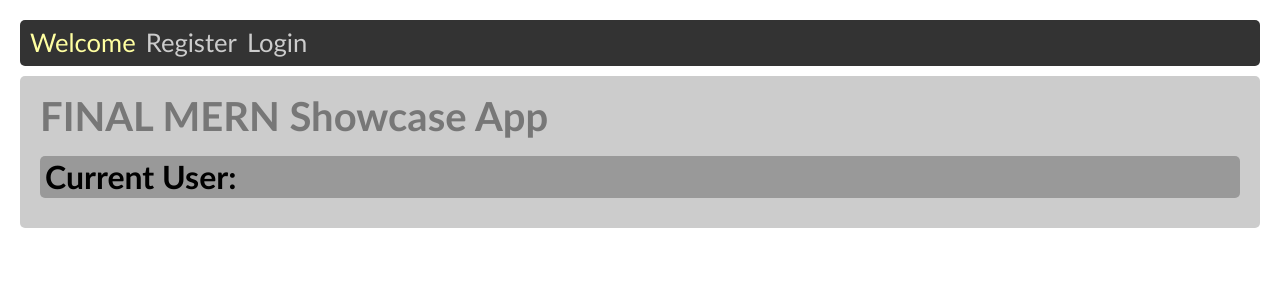
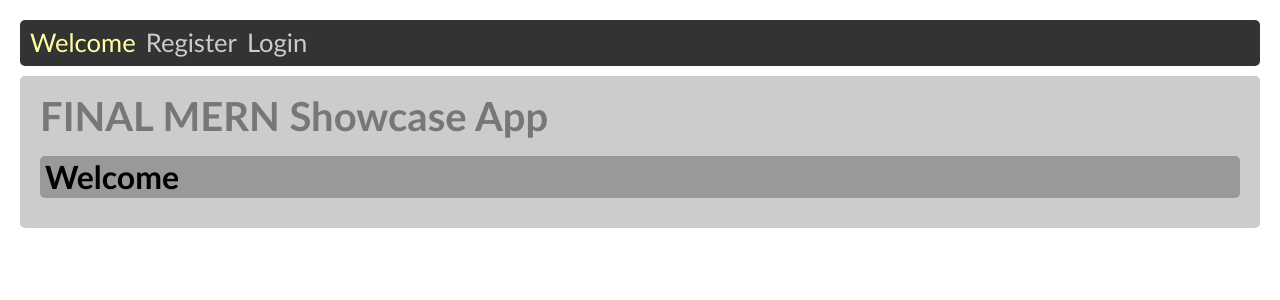
Before and after one commit to Pierluigi10/final-mern-showcase-app-frontend, a React (Create React App) app: page / in a window 1280 px wide. Shown: the top 300 px of the page. Built offline with nearby package versions, Linux system fonts and the light colour scheme; no server answers.

Commit message:
se welcome page

```diff
--- a/src/pages/PageWelcome.js
+++ b/src/pages/PageWelcome.js
@@ -3,12 +3,19 @@ import AppContext from "../AppContext";
 
 const PageWelcome = () => {
   const { currentUser } = useContext(AppContext);
+  console.log(currentUser);
   return (
     <div>
+
       <h1>FINAL MERN Showcase App</h1>
-      <h2>
+      {/* <h2>
         Current User: {currentUser.firstName} {currentUser.lastName}
-      </h2>
+      </h2> */}
+      {currentUser.login !== 'anonymousUser' && (
+          <>
+            <h2>Welcome {currentUser.login}</h2>
+          </>
+        )}
     </div>
   );
 };
```
